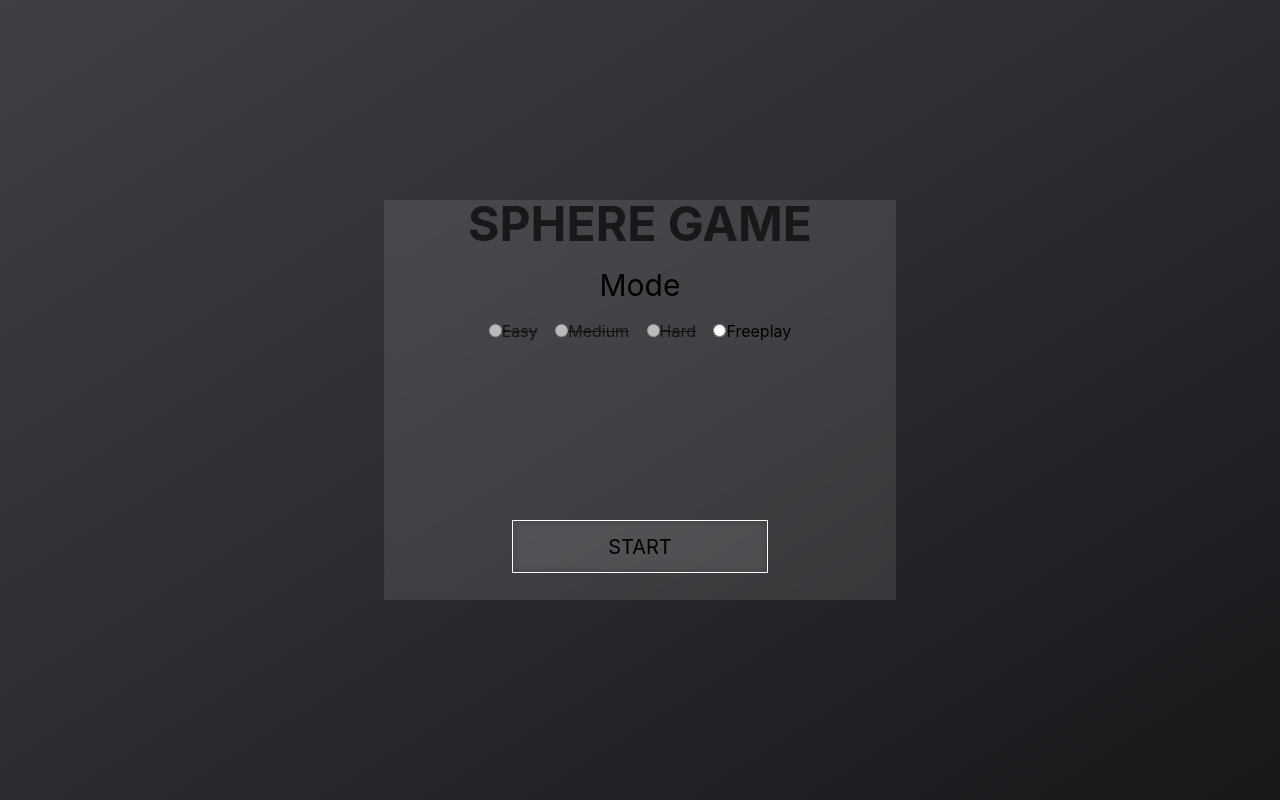
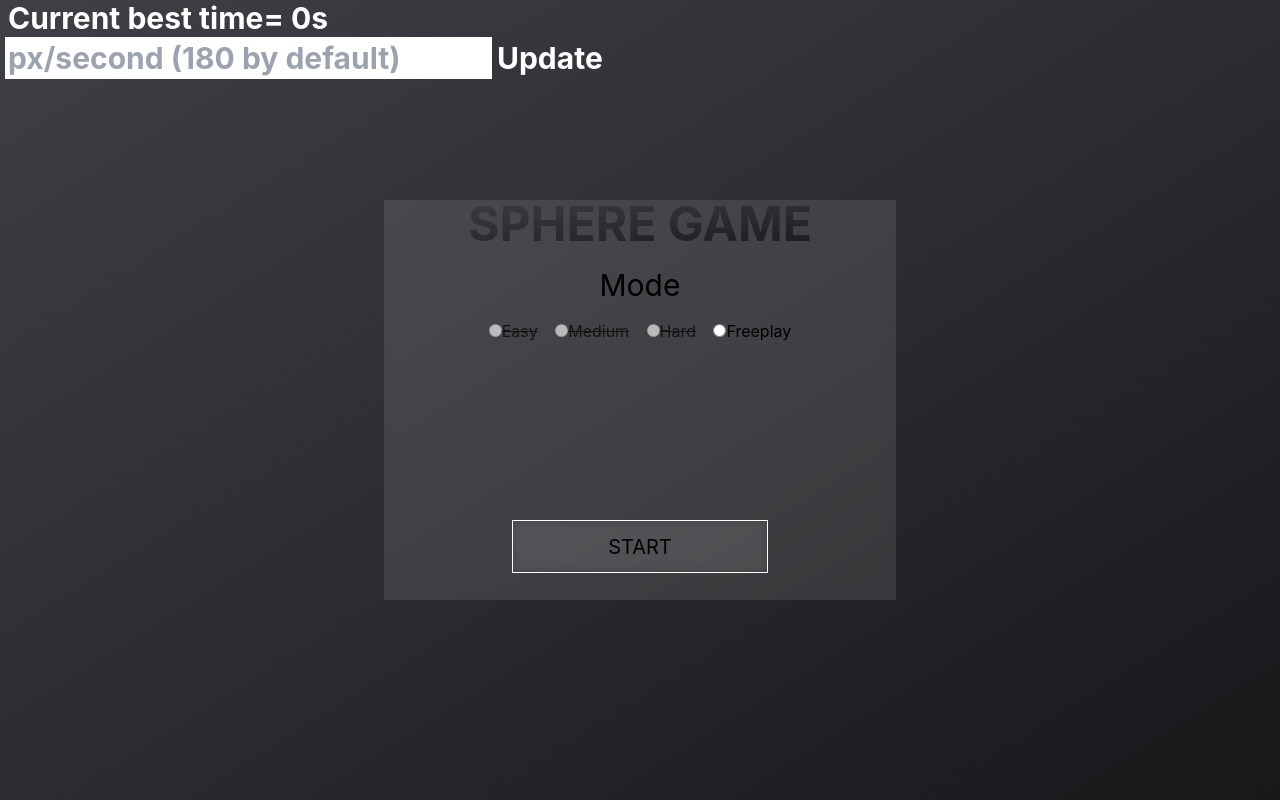
Before and after one commit to aneiqu/aiming-game, a React (Create React App) app: page / in a window 1280 px wide. Built offline with nearby package versions, Linux system fonts and the light colour scheme.

Commit message:
More UI, slight improvements

```diff
--- a/src/App.js
+++ b/src/App.js
@@ -1,123 +1,108 @@
 import { useEffect, useState } from "react";
 import "./App.css";
+import Countdown from "./components/Countdown/Countdown";
 import MainMenu from "./components/MainMenu/MainMenu";
+import FreeplayInterface from "./components/Modes/Freeplay";
 
 function App() {
-  // const [position, setPosition] = useState({ top: 0, left: 0, duration: 0 });
-  // const [time, setTime] = useState({ in: 0, out: 0 });
-  // const [bestTime, setBestTime] = useState(0);
-  // const [speed, setSpeed] = useState(180);
+  const [isCounting, setIsCounting] = useState(false);
+  const [countdownNum, setCountDownNum] = useState(3);
+  const [position, setPosition] = useState({
+    top: Math.random() * (window.innerHeight - 75),
+    left: Math.random() * (window.innerWidth - 75),
+    duration: 0,
+  });
+  const [time, setTime] = useState({ in: 0, out: 0 });
+  const [bestTime, setBestTime] = useState(0);
+  const [speed, setSpeed] = useState(180);
+  const [canTrackTime, setCanTrackTime] = useState(false);
 
-  // const startGame = (e) => {
-  //   const element = document.querySelector(".interface");
-  //   element.classList.toggle("hidden");
-  //   e.target.classList.toggle("hidden");
-  //   moveElement();
-  // };
+  const moveSphere = () => {
+    const element = document.querySelector(".sphere");
 
-  // const moveElement = () => {
-  //   const element = document.querySelector(".sphere");
+    // possible dimensions minus sphere size
+    const h = window.innerHeight - 75;
+    const w = window.innerWidth - 75;
+    // new position
+    const nh = Math.floor(Math.random() * h);
+    const nw = Math.floor(Math.random() * w);
+    // distance formula
+    const distance = Math.sqrt(
+      (nh - parseInt(element.style.top)) ** 2 +
+        (nw - parseInt(element.style.left)) ** 2
+    );
 
-  //   // possible dimensions minus sphere size
-  //   const h = window.innerHeight - 60;
-  //   const w = window.innerWidth - 60;
-  //   // new position
-  //   const nh = Math.floor(Math.random() * h);
-  //   const nw = Math.floor(Math.random() * w);
-  //   // distance formula
-  //   const distance = Math.sqrt(
-  //     (nh - parseInt(element.style.top)) ** 2 +
-  //       (nw - parseInt(element.style.left)) ** 2
-  //   );
+    // distance / px multplied by 1000 to make it px/s
+    const duration = (distance / +element.getAttribute("speed")) * 1000;
 
-  //   // distance / px multplied by 1000 to make it px/s
-  //   const duration = (distance / +element.getAttribute("speed")) * 1000;
+    setPosition({
+      top: nh,
+      left: nw,
+      duration: duration,
+    });
+  };
 
-  //   setPosition({
-  //     top: nh,
-  //     left: nw,
-  //     duration: duration,
-  //   });
-  // };
+  const handleAnimationEnd = () => {
+    moveSphere();
+  };
 
-  // const handleAnimationEnd = () => {
-  //   moveElement();
-  // };
+  // replaying on trasition end
+  useEffect(() => {
+    const element = document.querySelector(".sphere");
+    element.addEventListener("transitionend", handleAnimationEnd);
+    return () => {
+      element.removeEventListener("transitionend", handleAnimationEnd);
+    };
+  }, []);
 
-  // // replaying on trasition end
-  // useEffect(() => {
-  //   const element = document.querySelector(".sphere");
-  //   element.addEventListener("transitionend", handleAnimationEnd);
-  //   return () => {
-  //     element.removeEventListener("transitionend", handleAnimationEnd);
-  //   };
-  // }, []);
+  // Updating best time
+  useEffect(() => {
+    if (time.out < time.in) return;
+    const currentTime = ((time.out - time.in) / 1000).toFixed(2);
+    currentTime > bestTime ? setBestTime(currentTime) : setBestTime(bestTime);
+  }, [time]);
 
-  // // Updating best time
-  // useEffect(() => {
-  //   if (time.out < time.in) return;
-  //   const currentTime = ((time.out - time.in) / 1000).toFixed(2);
-  //   currentTime > bestTime ? setBestTime(currentTime) : setBestTime(bestTime);
-  // }, [time]);
+  const handleMouseInteract = (e) => {
+    e.type === "mouseenter"
+      ? setTime((prev) => {
+          return {
+            in: e.timeStamp,
+            out: prev.out,
+          };
+        })
+      : setTime((prev) => {
+          return {
+            in: prev.in,
+            out: e.timeStamp,
+          };
+        });
+  };
 
-  // const handleMouseInteract = (e) => {
-  //   e.type === "mouseenter"
-  //     ? setTime((prev) => {
-  //         return {
-  //           in: e.timeStamp,
-  //           out: prev.out,
-  //         };
-  //       })
-  //     : setTime((prev) => {
-  //         return {
-  //           in: prev.in,
-  //           out: e.timeStamp,
-  //         };
-  //       });
-  // };
+  useEffect(() => {
+    const element = document.querySelector(".sphere");
+    element.addEventListener("mouseenter", handleMouseInteract);
+    return () => {
+      element.removeEventListener("mouseenter", handleMouseInteract);
+    };
+  }, []);
+  useEffect(() => {
+    const element = document.querySelector(".sphere");
+    element.addEventListener("mouseleave", handleMouseInteract);
+    return () => {
+      element.removeEventListener("mouseleave", handleMouseInteract);
+    };
+  }, []);
 
-  // useEffect(() => {
-  //   const element = document.querySelector(".sphere");
-  //   element.addEventListener("mouseenter", handleMouseInteract);
-  //   return () => {
-  //     element.removeEventListener("mouseenter", handleMouseInteract);
-  //   };
-  // }, []);
-  // useEffect(() => {
-  //   const element = document.querySelector(".sphere");
-  //   element.addEventListener("mouseleave", handleMouseInteract);
-  //   return () => {
-  //     element.removeEventListener("mouseleave", handleMouseInteract);
-  //   };
-  // }, []);
-
-  // const handleSpeedUpdate = (e) => {
-  //   e.preventDefault();
-  //   +e.target[0].value <= 100
-  //     ? alert("Minimum speed is 100px/s!")
-  //     : setSpeed(+e.target[0].value);
-  // };
+  const handleSpeedUpdate = (e) => {
+    e.preventDefault();
+    +e.target[0].value <= 100
+      ? alert("Minimum speed is 100px/s!")
+      : setSpeed(+e.target[0].value);
+  };
 
   return (
     <div className='w-screen h-screen bg-gradient-to-br from-zinc-700 to-zinc-900'>
-      {/* <div className={` interface hidden`}>
-        <div className='text-white text-3xl font-bold w-fit ml-2'>
-          Current best time= {bestTime}s
-        </div>
-        <form onSubmit={handleSpeedUpdate} className='ml-2 mt-1'>
-          <input
-            type='number'
-            className='text-white text-3xl font-bold relative w-fit outline  outline-white'
-            placeholder='px/second (180 by default)'
-          ></input>
-          <button
-            type='submit'
-            className='text-white text-3xl font-bold relative w-fit ml-2'
-          >
-            Update
-          </button>
-        </form>
-      </div>
+      <FreeplayInterface updateSpeed={handleSpeedUpdate} bestTime={bestTime} />
       <div
         className='sphere'
         speed={speed}
@@ -125,15 +110,57 @@ function App() {
           top: position.top + "px",
           left: position.left + "px",
           transitionDuration: position.duration + "ms",
+          opacity: `${canTrackTime ? 1 : 0}`,
+          transitionDelay: "0.3s",
+        }}
+      ></div>
+
+      {/* Trial ahead of main ball to show direction of next move */}
+      {/* <div
+        className='sphere'
+        speed={speed}
+        style={{
+          top: position.top + "px",
+          left: position.left + "px",
+          transitionDuration: position.duration + "ms",
+          opacity: `${canTrackTime ? 0.2 : 0}`,
+          backgroundColor: "blue",
+          transitionDelay: "0.4s",
         }}
       ></div>
       <div
-        className={` absolute text-6xl text-white font-bold cursor-pointer`}
-        onClick={(e) => startGame(e)}
-      >
-        Start game
-      </div> */}
-      <MainMenu />
+        className='sphere'
+        speed={speed}
+        style={{
+          top: position.top + "px",
+          left: position.left + "px",
+          transitionDuration: position.duration + "ms",
+          opacity: `${canTrackTime ? 0.4 : 0}`,
+          backgroundColor: "blue",
+          transitionDelay: "0.2s",
+        }}
+      ></div>
+      <div
+        className='sphere'
+        speed={speed}
+        style={{
+          top: position.top + "px",
+          left: position.left + "px",
+          transitionDuration: position.duration + "ms",
+          opacity: `${canTrackTime ? 0.6 : 0}`,
+          backgroundColor: "blue",
+        }}
+      ></div> */}
+
+      <MainMenu
+        allowTrackingTime={setCanTrackTime}
+        resetTime={setTime}
+        moveSphere={moveSphere}
+        moveDelay={countdownNum}
+        startGame={setIsCounting}
+        gameStarted={isCounting}
+      />
+      <Countdown countdownNum={countdownNum} counting={isCounting} />
     </div>
   );
 }
--- /dev/null
+++ b/src/components/Countdown/Countdown.jsx
@@ -0,0 +1,9 @@
+import CountdownNums from "./CountdownNums";
+
+export default function Countdown({ countdownNum, counting }) {
+  return (
+    <div className='absolute flex top-0 left-0 w-screen h-screen flex-col items-center justify-center pointer-events-none'>
+      <CountdownNums counting={counting} maxNum={countdownNum} />
+    </div>
+  );
+}
--- /dev/null
+++ b/src/components/Countdown/CountdownNums.jsx
@@ -0,0 +1,22 @@
+export default function CountdownNums({ counting, maxNum }) {
+  const arr = [];
+  if (maxNum > 99) return console.log("Max number is 99");
+  for (let i = 0; i <= maxNum; i++) {
+    arr.push(
+      <div
+        key={i}
+        className={`absolute transition-opacity opacity-0 ${counting ? "opacity-[100]" : ""}`}
+        style={{ transitionDelay: `${i}s` }}
+      >
+        <div
+          className={` text-white text-9xl font-bold duration-[1000ms] opacity-100 select-none ${counting ? "-translate-y-96 opacity-[0]" : ""}`}
+          style={{ transitionDelay: `${i}s` }}
+        >
+          {maxNum - i}
+        </div>
+      </div>
+    );
+  }
+
+  return <>{arr}</>;
+}
--- a/src/components/MainMenu/MainMenu.jsx
+++ b/src/components/MainMenu/MainMenu.jsx
@@ -1,17 +1,31 @@
 import { useEffect, useState } from "react";
 import RadioInput from "../re-usable/RadioInput";
 
-export default function MainMenu() {
+export default function MainMenu({
+  startGame,
+  moveSphere,
+  moveDelay,
+  gameStarted,
+  allowTrackingTime,
+}) {
   const [mode, setMode] = useState();
 
-  useEffect(() => {
-    console.log(mode);
-  }, [mode]);
+  const handleGameStart = () => {
+    startGame(true);
+    setTimeout(() => {
+      moveSphere();
+      allowTrackingTime("test");
+    }, moveDelay * 1000);
+  };
+
+  useEffect(() => {}, [mode]);
   return (
-    <div className='absolue h-screen w-screen flex justify-center items-center'>
+    <div
+      className={`absolue h-screen w-screen flex justify-center items-center ${gameStarted ? "hidden" : ""}`}
+    >
       <div className='w-2/5 h-2/4 bg-white/10 backdrop-blur-sm'>
         <section className='w-full h-1/6 bg-transparent'>
-          <div className='uppercase text-5xl text-center font-bold text-zinc-900 bg-transparent'>
+          <div className='uppercase text-5xl text-center  text-transparent font-bold  bg-clip-text bg-gradient-to-br '>
             Sphere Game
           </div>
         </section>
@@ -59,7 +73,10 @@ export default function MainMenu() {
         </section>
         <section className='w-full h-1/5 bg-transparent'>
           <div className='h-full w-full flex items-center justify-center'>
-            <button className='h-2/3 w-1/2 text-xl backdrop-blur-sm hover:bg-zinc-700 border border-white duration-500'>
+            <button
+              className='h-2/3 w-1/2 text-xl backdrop-blur-sm hover:bg-zinc-700 border border-white duration-500'
+              onClick={handleGameStart}
+            >
               START
             </button>
           </div>
--- /dev/null
+++ b/src/components/Modes/Freeplay.jsx
@@ -0,0 +1,22 @@
+export default function FreeplayInterface({ bestTime, updateSpeed }) {
+  return (
+    <div className='absolute'>
+      <div className='text-white text-3xl font-bold w-fit ml-2'>
+        Current best time= {bestTime}s
+      </div>
+      <form onSubmit={updateSpeed} className='ml-2 mt-1'>
+        <input
+          type='number'
+          className='text-black text-3xl font-bold relative w-fit outline outline-white'
+          placeholder='px/second (180 by default)'
+        ></input>
+        <button
+          type='submit'
+          className='text-white text-3xl font-bold relative w-fit ml-2'
+        >
+          Update
+        </button>
+      </form>
+    </div>
+  );
+}
--- a/src/components/re-usable/RadioInput.jsx
+++ b/src/components/re-usable/RadioInput.jsx
@@ -11,7 +11,6 @@ export default function RadioInput({ name, id, label, updateData, disabled }) {
       {label ? (
         <label
           className={`select-none ${disabled ? "opacity-70 line-through" : ""}`}
-          for={id}
         >
           {label}
         </label>
```
